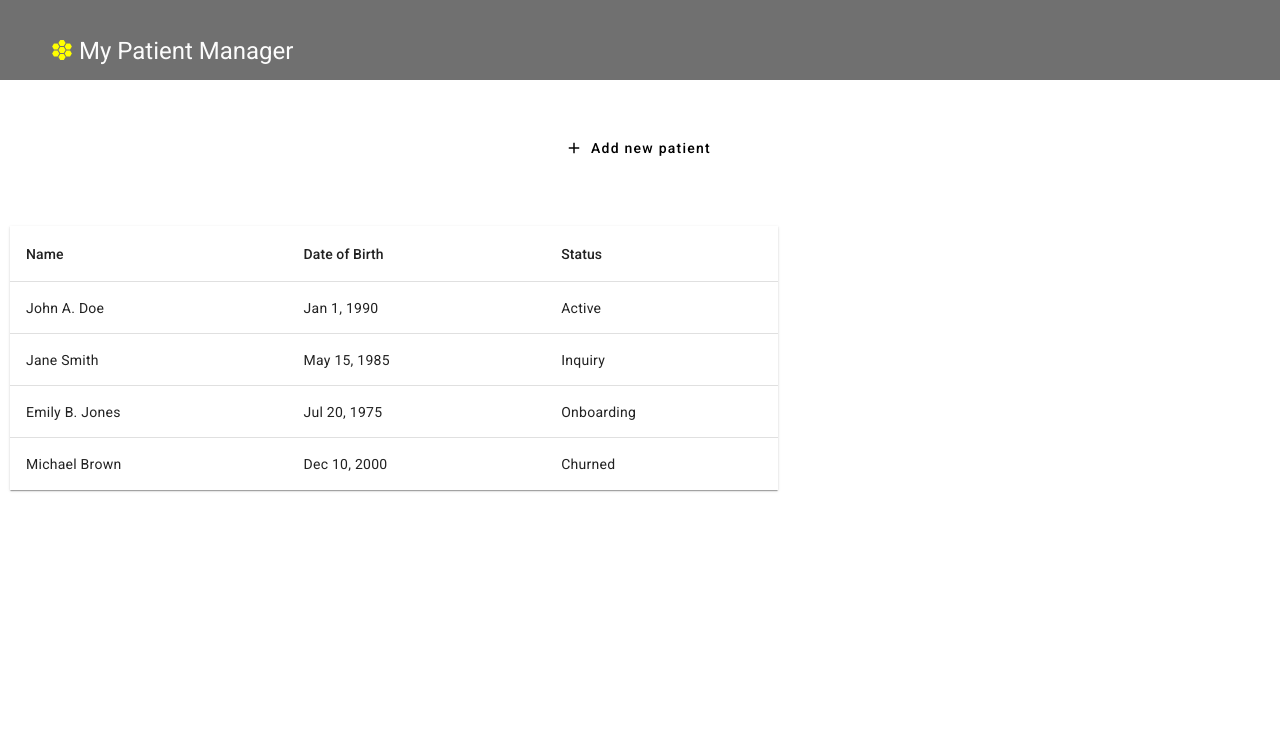
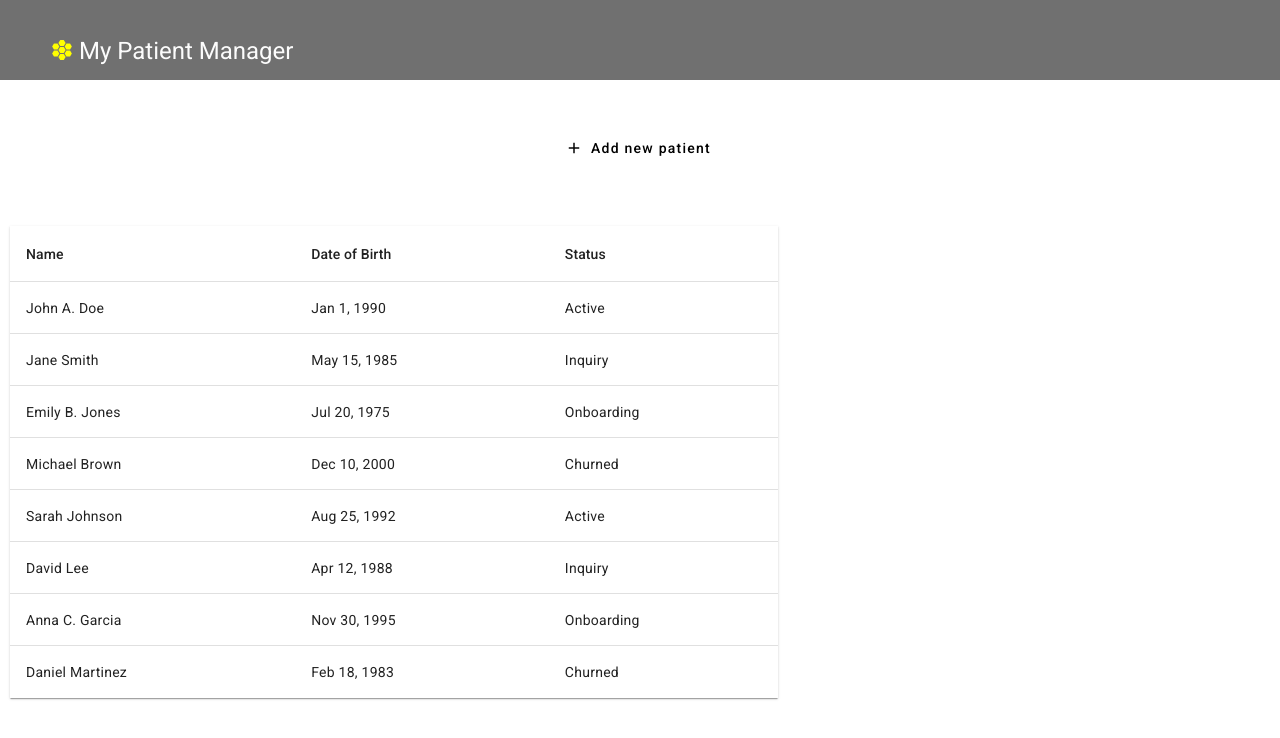
Before and after one commit to taylorpekarek/patient-dashboard, an Angular app in the folder patient-dashboard-app/: page / in a window 1280 px wide. Shown: the top 738 px of the page. Built offline with nearby package versions, Linux system fonts and the light colour scheme.

Commit message:
Add more test data

```diff
--- a/patient-dashboard-app/src/app/dashboard/dashboard.component.ts
+++ b/patient-dashboard-app/src/app/dashboard/dashboard.component.ts
@@ -81,6 +81,72 @@ export class DashboardComponent implements OnInit {
       additionalInfo: [
         'previousVisits: 3'
       ]
+    },
+    {
+      firstName: 'Sarah',
+      lastName: 'Johnson',
+      dateOfBirth: new Date('1992-08-25'),
+      status: STATUS.ACTIVE,
+      addresses: [
+        {
+          street: '101 Pine Ave',
+          city: 'Riverside',
+          state: 'CA',
+          zip: '92501'
+        }
+      ],
+      additionalInfo: [
+        'Allergic to peanuts'
+      ]
+    },
+    {
+      firstName: 'David',
+      lastName: 'Lee',
+      dateOfBirth: new Date('1988-04-12'),
+      status: STATUS.INQUIRY,
+      addresses: [
+        {
+          street: '789 Maple Dr',
+          city: 'Hill Valley',
+          state: 'CA',
+          zip: '91501'
+        }
+      ],
+      additionalInfo: [
+        'Prefers evening appointments'
+      ]
+    },
+    {
+      firstName: 'Anna',
+      middleName: 'C.',
+      lastName: 'Garcia',
+      dateOfBirth: new Date('1995-11-30'),
+      status: STATUS.ONBOARDING,
+      addresses: [
+        {
+          street: '555 Oak Ave',
+          city: 'Bay City',
+          state: 'CA',
+          zip: '93001'
+        }
+      ]
+    },
+    {
+      firstName: 'Daniel',
+      lastName: 'Martinez',
+      dateOfBirth: new Date('1983-02-18'),
+      status: STATUS.CHURNED,
+      addresses: [
+        {
+          street: '987 Pine Ln',
+          city: 'Oceanview',
+          state: 'CA',
+          zip: '94001'
+        }
+      ],
+      additionalInfo: [
+        'History of heart disease'
+      ]
     }
   ];
 
@@ -94,6 +160,7 @@ export class DashboardComponent implements OnInit {
 
   ngOnInit(): void {
     this.patientList = this.testPatients;
+    this.selectedPatient = this.patientList[0];
   }
 
   openPatientForm(patientToUpdate?: IPatient) {
```
